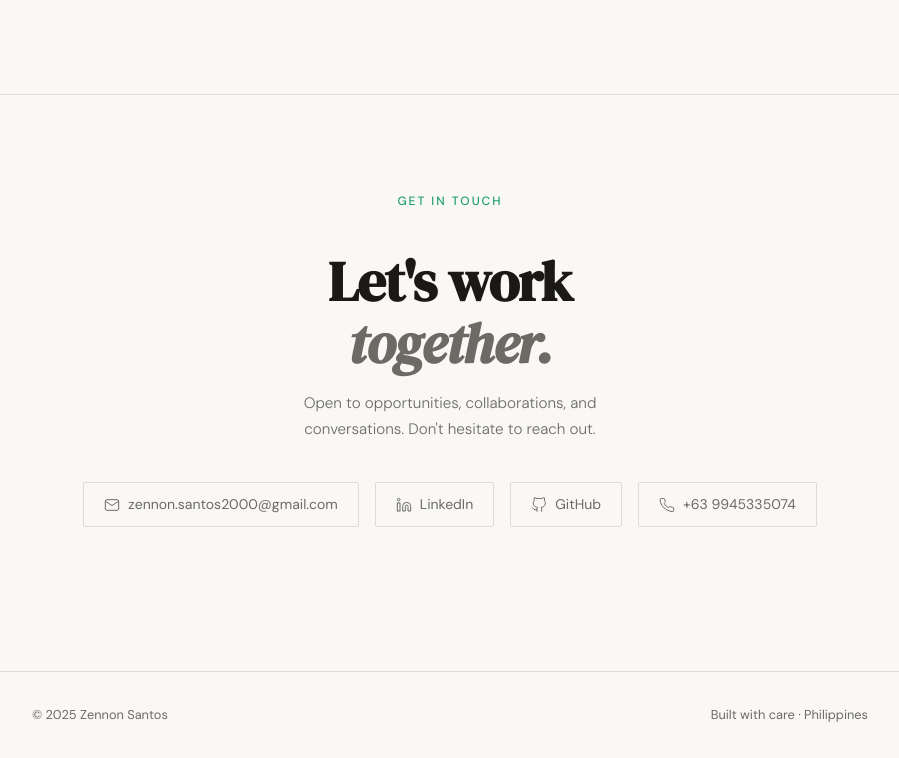
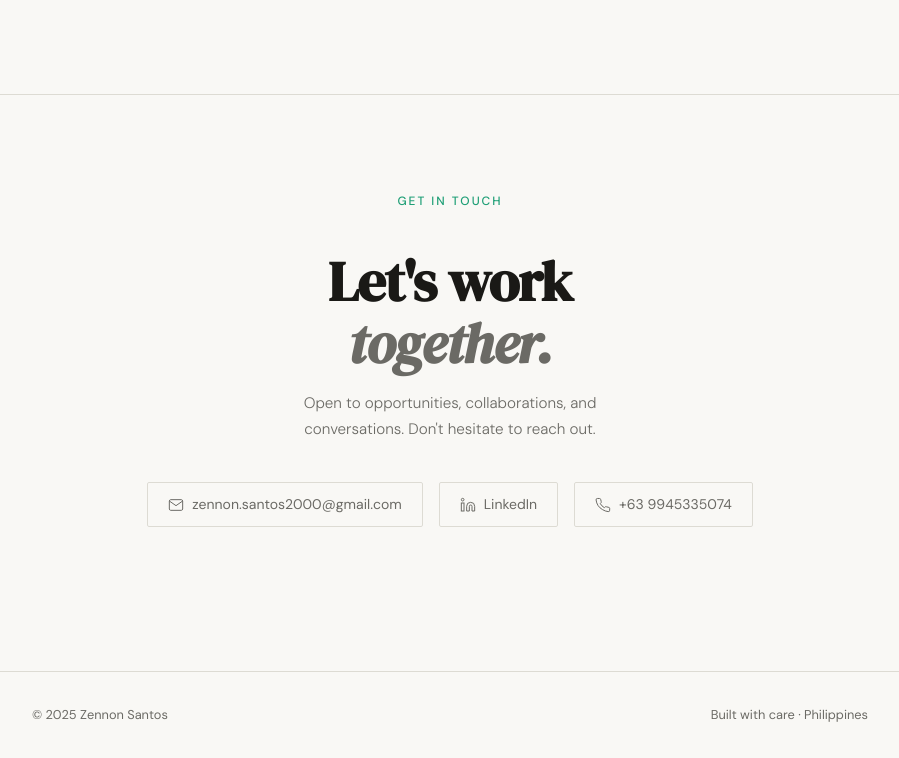
Before and after one commit to Sinon20020/Portfolio, a plain HTML site: page index.html in a window 1280 px wide. Shown: the part 2599-3357 px from the top of the page, without its empty margins (190-1089 px from the left). Drawn offline with Linux system fonts and the light colour scheme.

Commit message:
Update index.html

```diff
--- a/index.html
+++ b/index.html
@@ -796,13 +796,9 @@
       <svg viewBox="0 0 24 24"><path d="M4 4h16c1.1 0 2 .9 2 2v12c0 1.1-.9 2-2 2H4c-1.1 0-2-.9-2-2V6c0-1.1.9-2 2-2z"/><polyline points="22,6 12,13 2,6"/></svg>
       zennon.santos2000@gmail.com
     </a>
-    <a href="https://linkedin.com/in/your-profile" class="contact-link" target="_blank">
+    <a href="www.linkedin.com/in/zennon-santos-25007540a" class="contact-link" target="_blank">
       <svg viewBox="0 0 24 24"><path d="M16 8a6 6 0 0 1 6 6v7h-4v-7a2 2 0 0 0-2-2 2 2 0 0 0-2 2v7h-4v-7a6 6 0 0 1 6-6z"/><rect x="2" y="9" width="4" height="12"/><circle cx="4" cy="4" r="2"/></svg>
       LinkedIn
-    </a>
-    <a href="https://github.com/your-username" class="contact-link" target="_blank">
-      <svg viewBox="0 0 24 24"><path d="M9 19c-5 1.5-5-2.5-7-3m14 6v-3.87a3.37 3.37 0 0 0-.94-2.61c3.14-.35 6.44-1.54 6.44-7A5.44 5.44 0 0 0 20 4.77 5.07 5.07 0 0 0 19.91 1S18.73.65 16 2.48a13.38 13.38 0 0 0-7 0C6.27.65 5.09 1 5.09 1A5.07 5.07 0 0 0 5 4.77a5.44 5.44 0 0 0-1.5 3.78c0 5.42 3.3 6.61 6.44 7A3.37 3.37 0 0 0 9 18.13V22"/></svg>
-      GitHub
     </a>
     <a href="tel:+639945335074" class="contact-link">
       <svg viewBox="0 0 24 24"><path d="M22 16.92v3a2 2 0 0 1-2.18 2 19.79 19.79 0 0 1-8.63-3.07A19.5 19.5 0 0 1 4.69 13 19.79 19.79 0 0 1 1.61 4.4 2 2 0 0 1 3.6 2.22h3a2 2 0 0 1 2 1.72c.127.96.361 1.903.7 2.81a2 2 0 0 1-.45 2.11L7.91 9.91a16 16 0 0 0 6.08 6.08l.88-.88a2 2 0 0 1 2.11-.45c.907.339 1.85.573 2.81.7A2 2 0 0 1 22 16.92z"/></svg>
```
